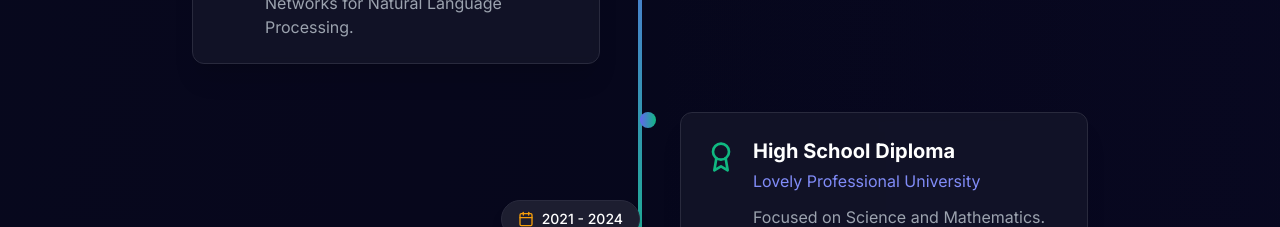
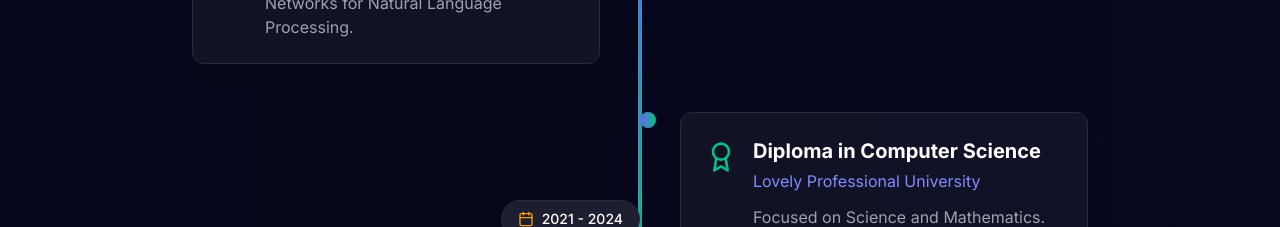
Before and after one commit to Abhishek197088/portfolio, a React (Vite) app: page / in a window 1280 px wide. Shown: the part 1980-2207 px from the top of the page. Built offline with nearby package versions, Linux system fonts and the light colour scheme.

Commit message:
Update Education.tsx

```diff
--- a/src/sections/Education.tsx
+++ b/src/sections/Education.tsx
@@ -14,7 +14,7 @@ const Education = () => {
       icon: <GraduationCap className="w-8 h-8 text-primary-500" />,
     },
     {
-      degree: "High School Diploma",
+      degree: "Diploma in Computer Science",
       institution: "Lovely Professional University",
       duration: "2021 - 2024",
       description: "Focused on Science and Mathematics. Participated in national level programming competitions and secured top ranks.",
```
